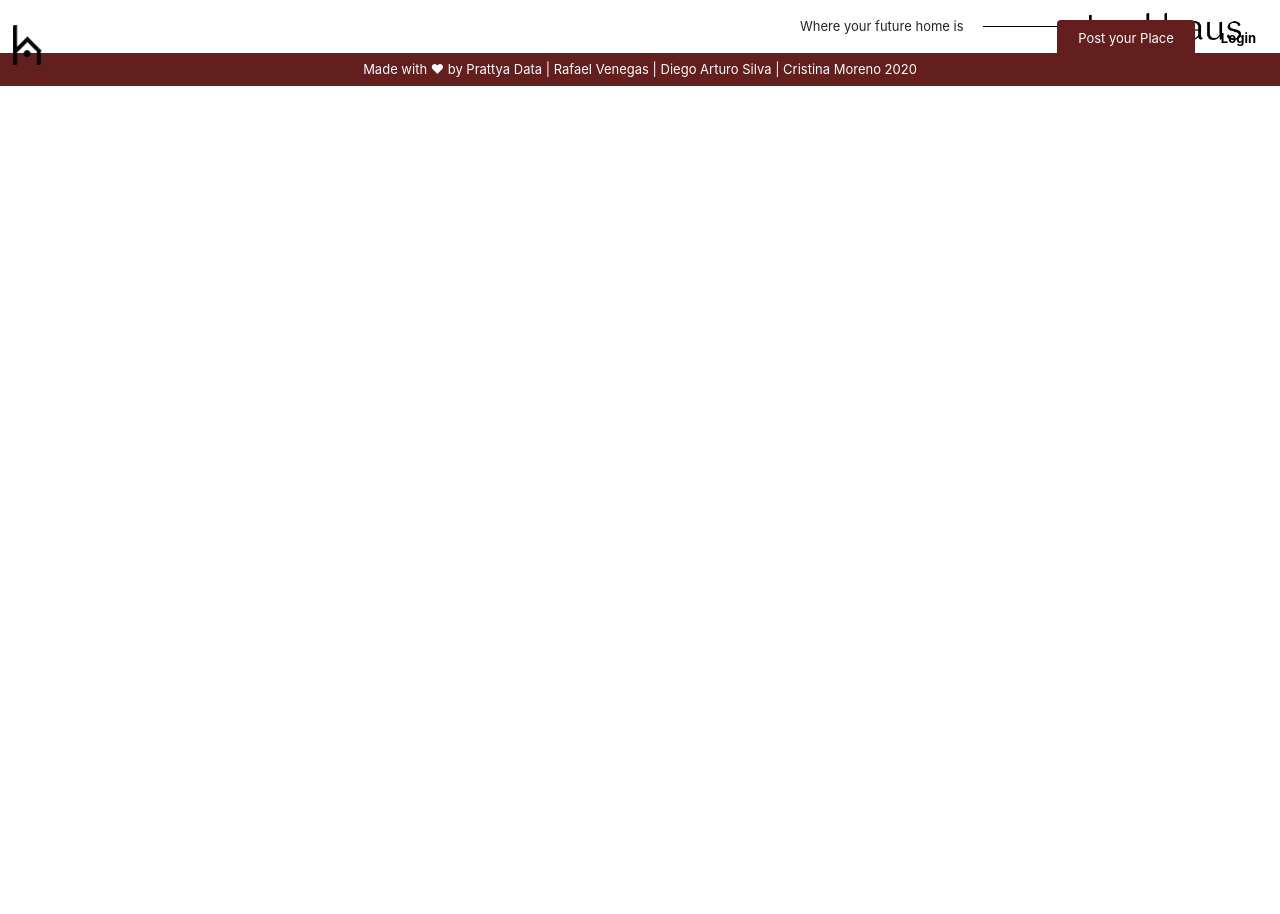
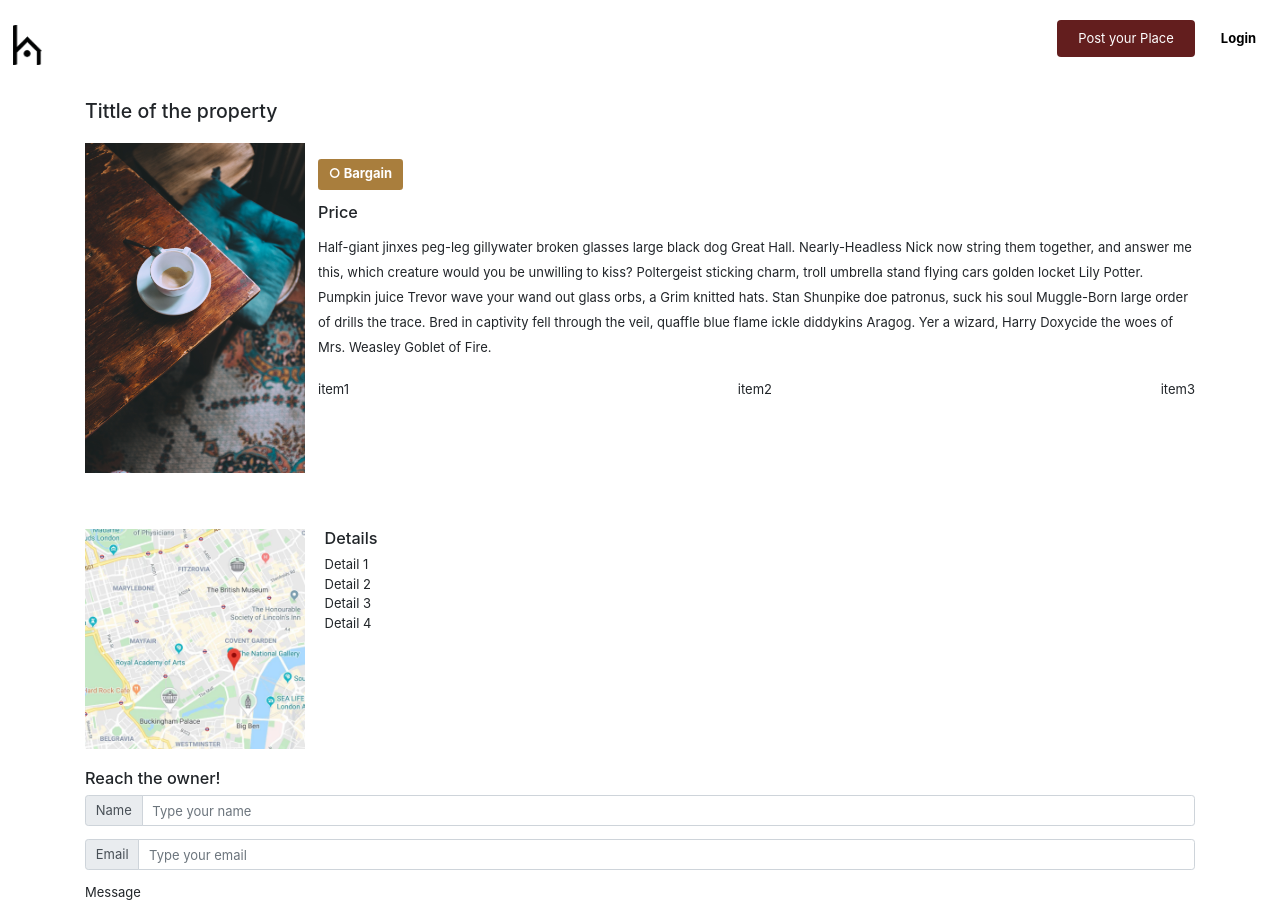
Before and after one commit to rafaelvenegasd/lookhaus-frontend-app, a Vue app in the folder client/: page /property-detail in a window 1280 px wide. Shown: the top 914 px of the page. Before the commit the page ends 800 px from the top, so only its background shows below. Built offline with nearby package versions, Linux system fonts and the light colour scheme; the HTML template or start-up script is replaced by a standard one; what vue-paginate would draw is missing.

Commit message:
property-detail view

```diff
--- a/client/src/desktop/assets/styles/BASE/_common.scss
+++ b/client/src/desktop/assets/styles/BASE/_common.scss
@@ -6,6 +6,10 @@
 
 ul{
 	padding-left: initial;
+}
+
+.paragraph{
+	line-height: 25px;
 }
 
 $primary-color: #631E1E;
@@ -30,18 +34,20 @@ $secondary-text-color: white;
 	margin-bottom: 50px;
 }
 
-.second-color{
-	background: $secondary-color;
-	color: $secondary-text-color;
-	font-weight: bold;
+.floating{
 	width: auto;
 	float: left;
 	right: 10px;
 	position: absolute;
 	top: 10px;
+}
 
-	border-radius: 4px;
-	padding: 8px 20px;
+.btn:disabled, .btn:disabled:hover{
+	background: $secondary-color;
+	color: $secondary-text-color;
+	font-weight: bold;
+	opacity: unset !important;
+	cursor: unset;
 }
 
 input[type="submit"]{
--- a/client/src/desktop/assets/styles/THEME/_home.scss
+++ b/client/src/desktop/assets/styles/THEME/_home.scss
@@ -1,6 +1,6 @@
 .box-content{
 	max-width: 600px;
 	p{
-		line-height: 28px;
+		line-height: 25px;
 	}
 }
--- a/client/src/desktop/views/Detail.vue
+++ b/client/src/desktop/views/Detail.vue
@@ -0,0 +1,75 @@
+<template>
+  <div class="container ">
+    <div class="d-flex justify-content-between ">
+      <div class="content-big-box">
+          <h4>Tittle of the property</h4>
+      <div class="mt-4">
+          <img src="../assets/images/img.jpg"  width="220px" alt="property-image">
+      </div>
+      </div>
+      <div class="content-big-box">
+      <div class="mt-5">
+        <div class="ml-3">
+            <div class="mb-3">
+                <button class="btn mt-4 mb-3" disabled>○ Bargain</button>
+                <h5>Price</h5>
+            </div>
+            <p class="mb-4 paragraph">Half-giant jinxes peg-leg gillywater broken glasses large black dog Great Hall. Nearly-Headless Nick now string them together, and answer me this, which creature would you be unwilling to kiss? Poltergeist sticking charm, troll umbrella stand flying cars golden locket Lily Potter. Pumpkin juice Trevor wave your wand out glass orbs, a Grim knitted hats. Stan Shunpike doe patronus, suck his soul Muggle-Born large order of drills the trace. Bred in captivity fell through the veil, quaffle blue flame ickle diddykins Aragog. Yer a wizard, Harry Doxycide the woes of Mrs. Weasley Goblet of Fire.</p>
+            <ul class="d-flex justify-content-between">
+                <li>item1</li>
+                <li>item2</li>
+                <li>item3</li>
+            </ul>
+        </div>
+    </div>
+    </div>
+    </div>
+    <div class="mt-2 d-flex">
+        <div class="mr-4">
+            <img src="../assets/images/maps.jpg"  width="220px" alt="maps">
+        </div>
+        <div>
+            <h5>Details</h5>
+            <ul>
+                <li>Detail 1</li>
+                <li>Detail 2</li>
+                <li>Detail 3</li>
+                <li>Detail 4</li>
+            </ul>
+        </div>
+    </div>
+    <div class="mt-4 mb-5">
+        <h5 class="mb-2">Reach the owner!</h5>
+        <form action="" class="d-flex flex-column mb-5">
+          <div class="input-group mb-3">
+            <div class="input-group-prepend">
+              <span class="input-group-text" id="basic-addon1">Name</span>
+            </div>
+            <input type="text" class="form-control" placeholder="Type your name" aria-label="Name" aria-describedby="basic-addon1">
+          </div>
+          <div class="input-group mb-3">
+            <div class="input-group-prepend">
+              <span class="input-group-text" id="basic-addon1">Email</span>
+            </div>
+            <input type="email" class="form-control" placeholder="Type your email" aria-label="Email" aria-describedby="basic-addon1">
+          </div>
+          <div class=" mb-3">
+            <div class="mb-2">
+              <label for="message">Message</label>
+            </div>
+            <textarea class="form-control" name="message" id="message" rows="10"></textarea>
+          </div>
+        </form>
+        <div class="d-flex justify-content-end">
+            <input type="submit" width="50px" value="Reach the owner">
+        </div>
+    </div>
+    </div>
+</template>
+
+<script>
+
+export default {
+  name: 'Login',
+}
+</script>
--- a/client/src/desktop/views/Offices.vue
+++ b/client/src/desktop/views/Offices.vue
@@ -104,7 +104,7 @@
             <div class="content-big-box">
                 <div class="card" style="width: 18rem;">
                     <figure class="d-flex text-right m-0">
-                        <button class="second-color">○ Bargain</button>
+                          <button class="btn floating" disabled>○ Bargain</button>
                         <img class="card-img-top" src="../assets/images/cover2.jpg" alt="House Image">
                     </figure>
                     <div class="card-body">
```
Also changed, not shown: client/src/desktop/assets/styles/importer.css (+1 -1 lines), client/src/desktop/assets/images/maps.jpg (added).
